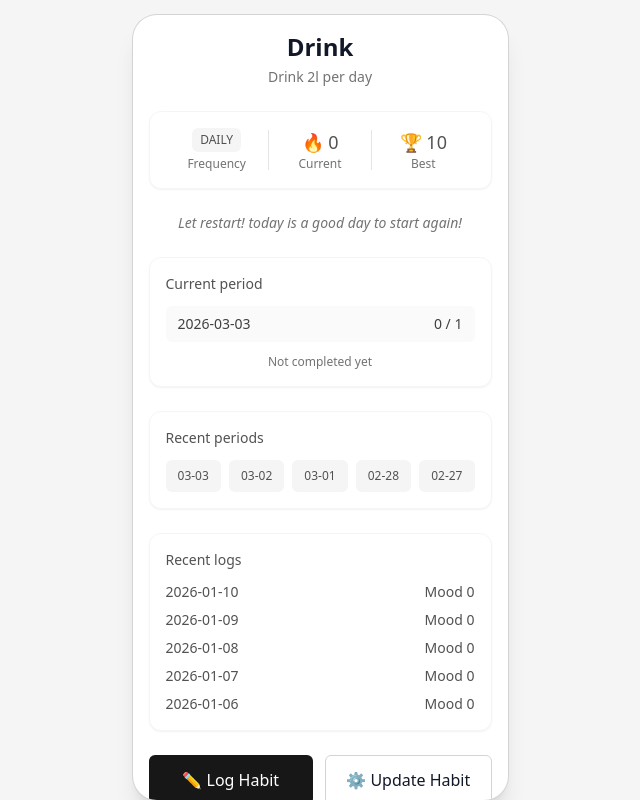
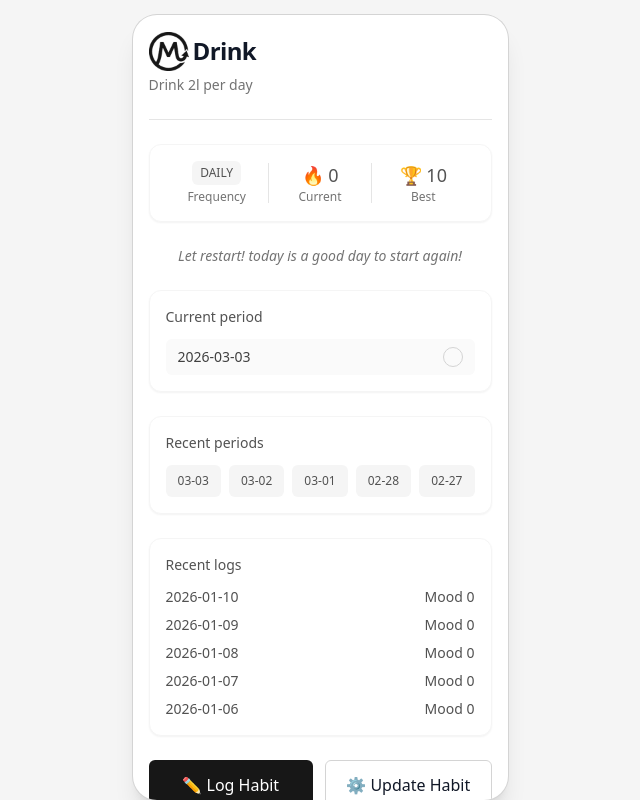
Before and after one commit to decomle/momentum, a React (Vite) app in the folder frontend/momentum-pwa/: page /demo/habit in a window 1280 px wide. Shown: the whole page, without its empty margins (320-960 px from the left). Built offline with nearby package versions, Linux system fonts and the light colour scheme; no server answers.

Commit message:
heading update

```diff
--- a/frontend/momentum-pwa/src/pages/demo/Demo404Page.tsx
+++ b/frontend/momentum-pwa/src/pages/demo/Demo404Page.tsx
@@ -3,8 +3,24 @@ export default function DemoNotFoundPage() {
     <div className="min-h-full flex items-center justify-center">
       <div className="w-full max-w-md p-6 text-center space-y-6">
 
+        <div className="space-y-2">
+          <div className="flex items-center justify-center gap-1">
+            <img
+              src="/icons/generated/m-mark-neutral-120.png"
+              alt="Momentum M icon"
+              className="w-11 h-11 object-contain"
+            />
+            <h1 className="-ml-1 text-3xl font-bold tracking-tight leading-none">omentum</h1>
+          </div>
+          <p className="text-neutral-600 text-sm">
+            A calm place to keep your habits moving forward.
+          </p>
+        </div>
+
+        <div className="border-t border-neutral-200" />
+
         <div>
-          <h1 className="text-4xl font-semibold text-neutral-900">404</h1>
+          <h2 className="text-4xl font-semibold text-neutral-900">404</h2>
           <p className="text-sm text-neutral-500 mt-2">
             The page you are looking for does not exist.
           </p>
--- a/frontend/momentum-pwa/src/pages/demo/DemoCreateHabitPage.tsx
+++ b/frontend/momentum-pwa/src/pages/demo/DemoCreateHabitPage.tsx
@@ -1,18 +1,26 @@
 export default function DemoCreateHabitPage() {
   return (
     <div className="min-h-full p-4">
-      <div className="w-full space-y-6">
+      <div className="w-full space-y-8">
 
         {/* Header */}
         <div className="text-center">
-          <h1 className="text-xl font-semibold">Create Habit</h1>
+          <div className="flex items-center justify-center gap-1">
+            <img
+              src="/icons/generated/m-mark-neutral-120.png"
+              alt="Momentum M icon"
+              className="w-10 h-10 object-contain"
+            />
+            <h1 className="text-2xl font-semibold tracking-tight">Create Habit</h1>
+          </div>
           <p className="text-sm text-neutral-500">
             Start building a better routine today.
           </p>
         </div>
 
-        {/* Form */}
-        <form className="space-y-4">
+        <div className="pt-6 border-t border-neutral-200">
+          {/* Form */}
+          <form className="space-y-4">
 
           {/* Habit Name */}
           <div>
@@ -88,7 +96,8 @@ export default function DemoCreateHabitPage() {
           >
             Create Habit
           </button>
-        </form>
+          </form>
+        </div>
 
       </div>
     </div>
--- a/frontend/momentum-pwa/src/pages/demo/DemoHabitPage.tsx
+++ b/frontend/momentum-pwa/src/pages/demo/DemoHabitPage.tsx
@@ -14,14 +14,15 @@ export default function DemoHabitPage() {
       required_for_success: 1,
       actual_logs: 0,
       is_successful: false,
+      result_tag: null as "COMPLETED" | "NOT_COMPLETE" | null,
     },
 
     recent_periods: [
-      { start_date: "2026-03-03", is_successful: false },
-      { start_date: "2026-03-02", is_successful: false },
-      { start_date: "2026-03-01", is_successful: false },
-      { start_date: "2026-02-28", is_successful: false },
-      { start_date: "2026-02-27", is_successful: false },
+      { start_date: "2026-03-03", end_date: "2026-03-03", is_successful: false },
+      { start_date: "2026-03-02", end_date: "2026-03-02", is_successful: false },
+      { start_date: "2026-03-01", end_date: "2026-03-01", is_successful: false },
+      { start_date: "2026-02-28", end_date: "2026-02-28", is_successful: false },
+      { start_date: "2026-02-27", end_date: "2026-02-27", is_successful: false },
     ],
 
     recent_logs: [
@@ -32,17 +33,28 @@ export default function DemoHabitPage() {
       { log_date: "2026-01-06", mood_score: 0 },
     ],
   }
+  const headingSlogan =
+    habit.description?.trim() || "Small daily steps create lasting momentum."
+  const didLogCurrentPeriod = habit.current_period.actual_logs > 0
 
   return (
     <div className="min-h-full flex justify-center">
       <div className="w-full max-w-md p-4 space-y-6">
 
         {/* Header */}
-        <div className="text-center space-y-1">
-          <h1 className="text-2xl font-semibold">{habit.name}</h1>
-          <p className="text-sm text-neutral-500">{habit.description}</p>
+        <div className="space-y-1">
+          <div className="flex items-center gap-1">
+            <img
+              src="/icons/generated/m-mark-neutral-120.png"
+              alt="Momentum M icon"
+              className="w-10 h-10 object-contain"
+            />
+            <h1 className="text-2xl font-semibold tracking-tight">{habit.name}</h1>
+          </div>
+          <p className="text-sm text-neutral-500">{headingSlogan}</p>
         </div>
 
+        <div className="pt-6 border-t border-neutral-200 space-y-6">
           {/* Habit Stats */}
           <div className="bg-white rounded-xl p-4 shadow-sm border border-neutral-100">
           <div className="flex items-center justify-between text-sm text-neutral-600">
@@ -86,16 +98,23 @@ export default function DemoHabitPage() {
           <div className="bg-neutral-50 rounded-md px-3 py-2 flex justify-between text-sm text-neutral-700">
             <span>{habit.current_period.start_date}</span>
 
-            <span>
-              {habit.current_period.actual_logs} / {habit.current_period.required_for_success}
+            <span
+              className={`inline-flex h-5 w-5 items-center justify-center rounded-full text-xs ${
+                didLogCurrentPeriod
+                  ? "bg-green-500 text-white"
+                  : "border border-neutral-300 text-transparent"
+              }`}
+            >
+              ✓
             </span>
           </div>
 
-          <p className="text-xs text-neutral-500 text-center">
-            {habit.current_period.is_successful
-              ? "Completed"
-              : "Not completed yet"}
-          </p>
+          {habit.current_period.result_tag === "COMPLETED" && (
+            <p className="text-xs text-green-700 text-center font-medium">Completed</p>
+          )}
+          {habit.current_period.result_tag === "NOT_COMPLETE" && (
+            <p className="text-xs text-amber-700 text-center font-medium">Not complete</p>
+          )}
 
           </div>
 
@@ -166,6 +185,7 @@ export default function DemoHabitPage() {
           <div className="text-sm italic text-neutral-500 text-center">
             {habit.cheer_message}
           </div>
+        </div>
 
       </div>
     </div>
--- a/frontend/momentum-pwa/src/pages/demo/DemoHomePage.tsx
+++ b/frontend/momentum-pwa/src/pages/demo/DemoHomePage.tsx
@@ -7,14 +7,21 @@ export default function DemoHomePage() {
 
         {/* Title */}
         <div className="text-center space-y-2">
-          <h1 className="text-3xl font-semibold tracking-tight">
-            Momentum
-          </h1>
+          <div className="flex items-center justify-center gap-1">
+            <img
+              src="/icons/generated/m-mark-neutral-120.png"
+              alt="Momentum M icon"
+              className="w-11 h-11 object-contain"
+            />
+            <h1 className="-ml-1 text-3xl font-bold tracking-tight leading-none">omentum</h1>
+          </div>
 
           <p className="text-neutral-600 text-sm">
             A calm place to keep your habits moving forward.
           </p>
         </div>
+
+        <div className="border-t border-neutral-200" />
 
         {/* Description Card */}
         <div className="bg-white rounded-xl p-5 shadow-sm border border-neutral-100 space-y-3">
--- a/frontend/momentum-pwa/src/pages/demo/DemoUpdateProfilePage.tsx
+++ b/frontend/momentum-pwa/src/pages/demo/DemoUpdateProfilePage.tsx
@@ -20,13 +20,22 @@ export default function DemoUpdateProfilePage() {
 
 	return (
 		<div className="min-h-full flex items-start justify-center p-4">
-			<div className="w-full max-w-md space-y-6">
+			<div className="w-full max-w-md space-y-8">
+				<div className="space-y-1">
+					<div className="flex items-center gap-1">
+						<img
+							src="/icons/generated/m-mark-neutral-120.png"
+							alt="Momentum M icon"
+							className="w-10 h-10 object-contain"
+						/>
+						<h1 className="text-2xl font-semibold tracking-tight text-neutral-900">Update profile</h1>
+					</div>
+					<p className="text-sm text-neutral-500">
+						Keep your profile details up to date for a smoother habit journey.
+					</p>
+				</div>
 
-				<h1 className="text-2xl font-semibold text-neutral-900">
-					Update Profile
-				</h1>
-
-				<div className="bg-white rounded-xl shadow-sm border border-neutral-200 p-5 space-y-4">
+				<div className="pt-6 border-t border-neutral-200 space-y-4">
 
 					{/* Username (readonly) */}
 					<div>
```
Lines whose indentation alone changed are shown as unchanged.
